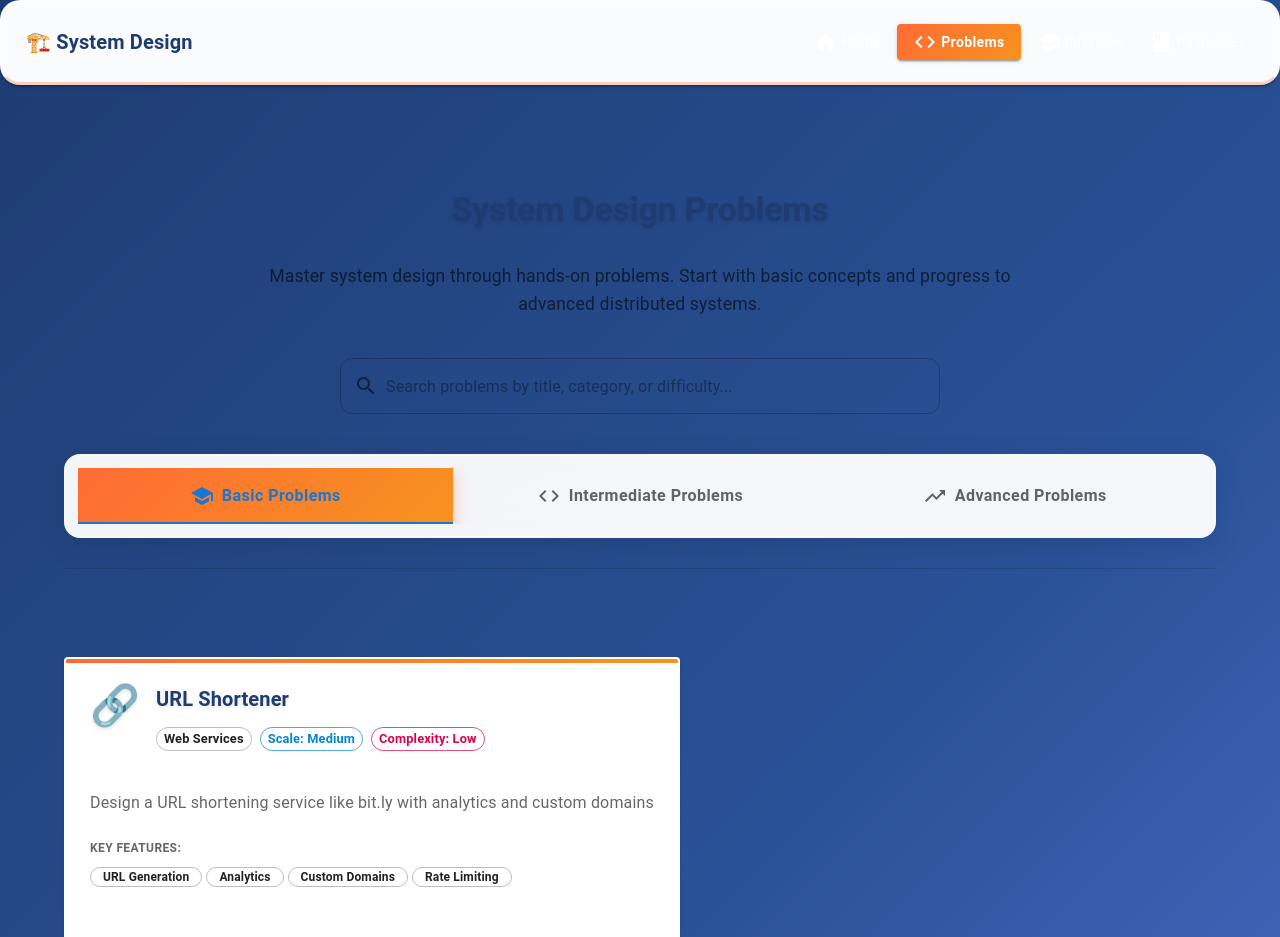
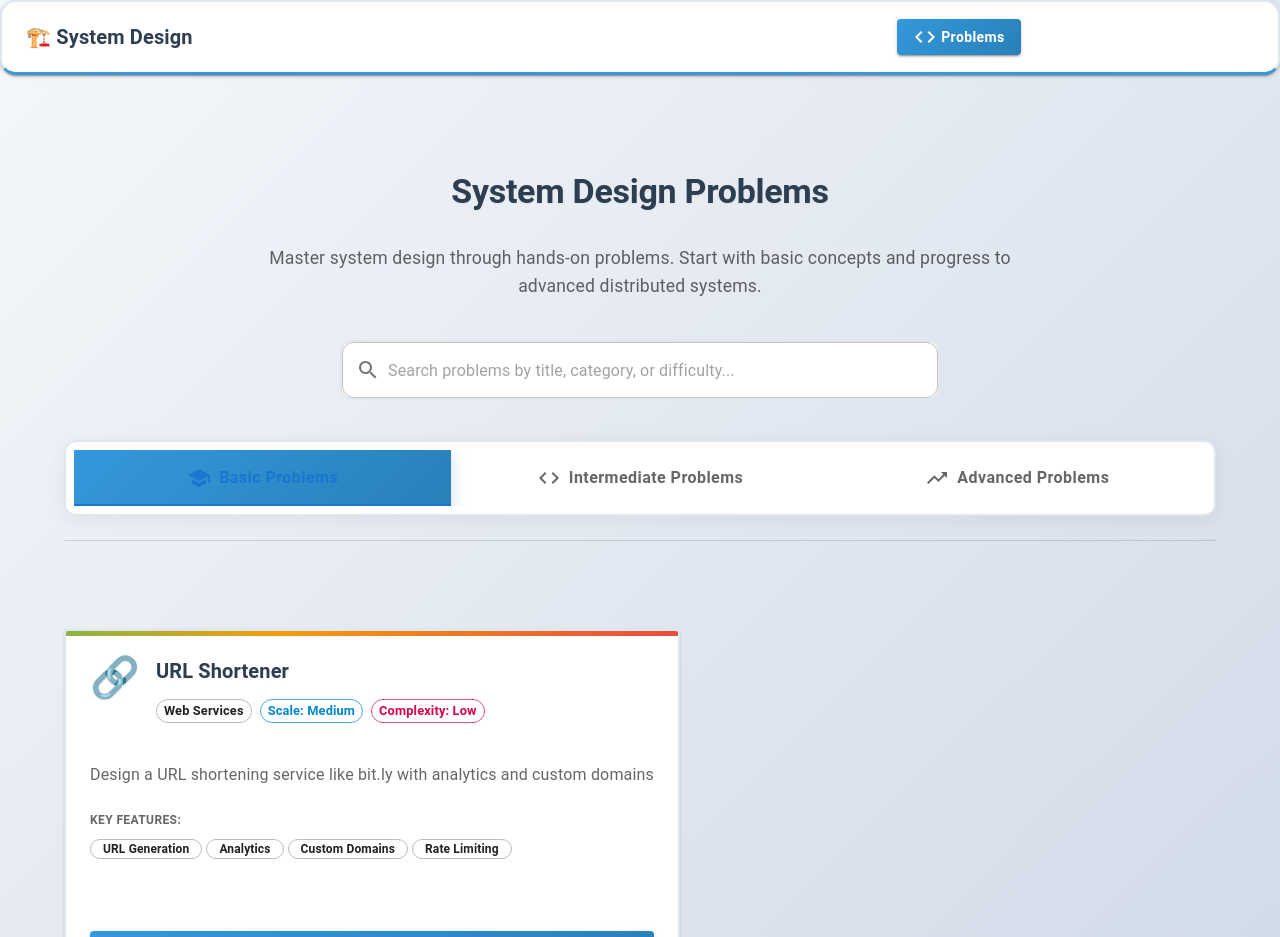
Before and after one commit to gourav8jain/system-design, a React (Create React App) app in the folder system-design-website/: page /problems in a window 1280 px wide. Shown: the top 937 px of the page. Built offline with nearby package versions, Linux system fonts and the light colour scheme; the HTML template or start-up script is replaced by a standard one.

Commit message:
🎨 Complete theme transformation - much better visibility, contrast, and professional appearance

```diff
--- a/system-design-website/src/index.css
+++ b/system-design-website/src/index.css
@@ -9,29 +9,29 @@ body {
   font-family: 'Roboto', 'Segoe UI', 'Oxygen', 'Ubuntu', 'Cantarell', 'Fira Sans', 'Droid Sans', 'Helvetica Neue', sans-serif;
   -webkit-font-smoothing: antialiased;
   -moz-osx-font-smoothing: grayscale;
-  background: linear-gradient(135deg, #1e3c72 0%, #2a5298 50%, #667eea 100%);
+  background: linear-gradient(135deg, #f5f7fa 0%, #c3cfe2 100%);
   min-height: 100vh;
   color: #2c3e50;
 }
 
 /* Custom Scrollbar */
 ::-webkit-scrollbar {
-  width: 10px;
+  width: 12px;
 }
 
 ::-webkit-scrollbar-track {
-  background: rgba(255, 255, 255, 0.2);
-  border-radius: 6px;
+  background: #e1e8ed;
+  border-radius: 8px;
 }
 
 ::-webkit-scrollbar-thumb {
-  background: linear-gradient(135deg, #667eea 0%, #764ba2 100%);
-  border-radius: 6px;
-  border: 2px solid rgba(255, 255, 255, 0.3);
+  background: linear-gradient(135deg, #3498db 0%, #2980b9 100%);
+  border-radius: 8px;
+  border: 2px solid #e1e8ed;
 }
 
 ::-webkit-scrollbar-thumb:hover {
-  background: linear-gradient(135deg, #5a6fd8 0%, #6a4190 100%);
+  background: linear-gradient(135deg, #2980b9 0%, #1f5f8b 100%);
 }
 
 /* Smooth Transitions */
@@ -41,7 +41,7 @@ body {
 
 /* Custom Focus Styles */
 *:focus {
-  outline: 3px solid #ff6b35;
+  outline: 3px solid #3498db;
   outline-offset: 3px;
 }
 
@@ -49,18 +49,17 @@ body {
 h1, h2, h3, h4, h5, h6 {
   font-weight: 700;
   line-height: 1.3;
-  color: #1e3c72;
-  text-shadow: 0 2px 4px rgba(0, 0, 0, 0.1);
+  color: #2c3e50;
+  text-shadow: 0 1px 2px rgba(0, 0, 0, 0.05);
 }
 
 /* Improved Card Styling */
 .MuiCard-root {
-  background: rgba(255, 255, 255, 0.98);
-  backdrop-filter: blur(15px);
-  border: 2px solid rgba(255, 255, 255, 0.3);
-  border-radius: 20px;
-  box-shadow: 0 12px 40px rgba(0, 0, 0, 0.15);
-  transition: all 0.4s cubic-bezier(0.4, 0, 0.2, 1);
+  background: #ffffff;
+  border: 2px solid #e1e8ed;
+  border-radius: 16px;
+  box-shadow: 0 8px 25px rgba(0, 0, 0, 0.08);
+  transition: all 0.3s cubic-bezier(0.4, 0, 0.2, 1);
   overflow: hidden;
   position: relative;
 }
@@ -71,10 +70,10 @@ h1, h2, h3, h4, h5, h6 {
   top: 0;
   left: 0;
   right: 0;
-  height: 4px;
-  background: linear-gradient(90deg, #ff6b35, #f7931e, #ff6b35);
+  height: 5px;
+  background: linear-gradient(90deg, #3498db, #2ecc71, #f39c12, #e74c3c);
   background-size: 200% 100%;
-  animation: gradient-shift 3s ease-in-out infinite;
+  animation: gradient-shift 4s ease-in-out infinite;
 }
 
 @keyframes gradient-shift {
@@ -83,19 +82,19 @@ h1, h2, h3, h4, h5, h6 {
 }
 
 .MuiCard-root:hover {
-  transform: translateY(-12px) scale(1.02);
-  box-shadow: 0 25px 60px rgba(0, 0, 0, 0.2);
-  border-color: #ff6b35;
+  transform: translateY(-8px);
+  box-shadow: 0 20px 40px rgba(0, 0, 0, 0.15);
+  border-color: #3498db;
 }
 
 /* Enhanced Button Styling */
 .MuiButton-root {
-  border-radius: 15px;
-  font-weight: 700;
+  border-radius: 12px;
+  font-weight: 600;
   text-transform: none;
-  padding: 14px 28px;
+  padding: 12px 24px;
   font-size: 1rem;
-  transition: all 0.4s cubic-bezier(0.4, 0, 0.2, 1);
+  transition: all 0.3s cubic-bezier(0.4, 0, 0.2, 1);
   position: relative;
   overflow: hidden;
 }
@@ -116,172 +115,167 @@ h1, h2, h3, h4, h5, h6 {
 }
 
 .MuiButton-contained {
-  background: linear-gradient(135deg, #ff6b35 0%, #f7931e 100%);
-  box-shadow: 0 6px 20px rgba(255, 107, 53, 0.4);
+  background: linear-gradient(135deg, #3498db 0%, #2980b9 100%);
+  box-shadow: 0 4px 15px rgba(52, 152, 219, 0.4);
   color: white;
   border: none;
 }
 
 .MuiButton-contained:hover {
-  background: linear-gradient(135deg, #e55a2b 0%, #e0851a 100%);
-  box-shadow: 0 10px 30px rgba(255, 107, 53, 0.6);
-  transform: translateY(-3px);
+  background: linear-gradient(135deg, #2980b9 0%, #1f5f8b 100%);
+  box-shadow: 0 8px 25px rgba(52, 152, 219, 0.6);
+  transform: translateY(-2px);
 }
 
 .MuiButton-outlined {
-  border: 3px solid #ff6b35;
-  color: #ff6b35;
-  background: rgba(255, 107, 53, 0.05);
+  border: 2px solid #3498db;
+  color: #3498db;
+  background: rgba(52, 152, 219, 0.05);
 }
 
 .MuiButton-outlined:hover {
-  background: rgba(255, 107, 53, 0.15);
-  border-color: #e55a2b;
-  transform: translateY(-3px);
-  box-shadow: 0 8px 25px rgba(255, 107, 53, 0.3);
+  background: rgba(52, 152, 219, 0.1);
+  border-color: #2980b9;
+  transform: translateY(-2px);
+  box-shadow: 0 6px 20px rgba(52, 152, 219, 0.2);
 }
 
 /* Enhanced Chip Styling */
 .MuiChip-root {
-  border-radius: 25px;
+  border-radius: 20px;
   font-weight: 600;
-  font-size: 0.9rem;
+  font-size: 0.85rem;
   transition: all 0.3s cubic-bezier(0.4, 0, 0.2, 1);
-  border: 2px solid;
+  border: 1px solid;
 }
 
 .MuiChip-outlined {
-  border-color: #667eea;
-  color: #667eea;
-  background: rgba(102, 126, 234, 0.1);
+  border-color: #3498db;
+  color: #3498db;
+  background: rgba(52, 152, 219, 0.1);
 }
 
 .MuiChip-outlined:hover {
-  background: rgba(102, 126, 234, 0.2);
-  border-color: #5a6fd8;
-  transform: scale(1.08);
-  box-shadow: 0 4px 15px rgba(102, 126, 234, 0.3);
+  background: rgba(52, 152, 219, 0.2);
+  border-color: #2980b9;
+  transform: scale(1.05);
+  box-shadow: 0 4px 15px rgba(52, 152, 219, 0.2);
 }
 
 .MuiChip-filled {
-  background: linear-gradient(135deg, #667eea 0%, #764ba2 100%);
+  background: linear-gradient(135deg, #3498db 0%, #2980b9 100%);
   color: white;
   border: none;
 }
 
 .MuiChip-filled:hover {
-  background: linear-gradient(135deg, #5a6fd8 0%, #6a4190 100%);
-  transform: scale(1.08);
+  background: linear-gradient(135deg, #2980b9 0%, #1f5f8b 100%);
+  transform: scale(1.05);
 }
 
 /* Enhanced Accordion Styling */
 .MuiAccordion-root {
-  background: rgba(255, 255, 255, 0.98);
-  backdrop-filter: blur(15px);
-  border-radius: 16px;
-  margin-bottom: 20px;
-  border: 2px solid rgba(255, 255, 255, 0.3);
-  box-shadow: 0 8px 30px rgba(0, 0, 0, 0.1);
+  background: #ffffff;
+  border-radius: 12px;
+  margin-bottom: 16px;
+  border: 2px solid #e1e8ed;
+  box-shadow: 0 4px 20px rgba(0, 0, 0, 0.06);
   overflow: hidden;
 }
 
 .MuiAccordion-root:hover {
-  box-shadow: 0 15px 40px rgba(0, 0, 0, 0.15);
-  border-color: rgba(255, 107, 53, 0.3);
+  box-shadow: 0 8px 25px rgba(0, 0, 0, 0.1);
+  border-color: rgba(52, 152, 219, 0.3);
 }
 
 .MuiAccordionSummary-root {
-  background: linear-gradient(135deg, rgba(102, 126, 234, 0.1) 0%, rgba(118, 75, 162, 0.1) 100%);
+  background: linear-gradient(135deg, rgba(52, 152, 219, 0.05) 0%, rgba(46, 204, 113, 0.05) 100%);
 }
 
 /* Enhanced Tab Styling */
 .MuiTabs-root {
-  background: rgba(255, 255, 255, 0.95);
-  backdrop-filter: blur(15px);
-  border-radius: 16px;
-  padding: 12px;
-  margin-bottom: 30px;
-  border: 2px solid rgba(255, 255, 255, 0.3);
-  box-shadow: 0 8px 30px rgba(0, 0, 0, 0.1);
+  background: #ffffff;
+  border-radius: 12px;
+  padding: 8px;
+  margin-bottom: 24px;
+  border: 2px solid #e1e8ed;
+  box-shadow: 0 4px 20px rgba(0, 0, 0, 0.06);
 }
 
 .MuiTab-root {
-  border-radius: 12px;
-  margin: 0 6px;
-  font-weight: 700;
-  font-size: 1rem;
+  border-radius: 10px;
+  margin: 0 4px;
+  font-weight: 600;
+  font-size: 0.95rem;
   transition: all 0.3s cubic-bezier(0.4, 0, 0.2, 1);
-  min-height: 48px;
+  min-height: 44px;
+  color: #7f8c8d;
 }
 
 .MuiTab-root.Mui-selected {
-  background: linear-gradient(135deg, #ff6b35 0%, #f7931e 100%);
+  background: linear-gradient(135deg, #3498db 0%, #2980b9 100%);
   color: white;
-  box-shadow: 0 4px 15px rgba(255, 107, 53, 0.4);
+  box-shadow: 0 4px 15px rgba(52, 152, 219, 0.3);
 }
 
 .MuiTab-root:hover:not(.Mui-selected) {
-  background: rgba(255, 107, 53, 0.1);
-  color: #ff6b35;
+  background: rgba(52, 152, 219, 0.1);
+  color: #3498db;
 }
 
 /* Enhanced Paper Styling */
 .MuiPaper-root {
-  background: rgba(255, 255, 255, 0.98);
-  backdrop-filter: blur(15px);
-  border-radius: 20px;
-  border: 2px solid rgba(255, 255, 255, 0.3);
-  box-shadow: 0 8px 30px rgba(0, 0, 0, 0.1);
+  background: #ffffff;
+  border-radius: 16px;
+  border: 2px solid #e1e8ed;
+  box-shadow: 0 4px 20px rgba(0, 0, 0, 0.06);
 }
 
 /* Enhanced List Styling */
 .MuiList-root {
-  background: rgba(255, 255, 255, 0.98);
-  backdrop-filter: blur(15px);
-  border-radius: 16px;
-  border: 2px solid rgba(255, 255, 255, 0.3);
+  background: #ffffff;
+  border-radius: 12px;
+  border: 2px solid #e1e8ed;
   overflow: hidden;
 }
 
 .MuiListItem-root {
-  border-bottom: 1px solid rgba(102, 126, 234, 0.1);
+  border-bottom: 1px solid #ecf0f1;
   transition: all 0.3s ease;
 }
 
 .MuiListItem-root:hover {
-  background: rgba(102, 126, 234, 0.05);
-  transform: translateX(8px);
+  background: rgba(52, 152, 219, 0.05);
+  transform: translateX(4px);
 }
 
 /* Enhanced Navigation Styling */
 .MuiAppBar-root {
-  background: rgba(255, 255, 255, 0.98) !important;
-  backdrop-filter: blur(25px);
-  border-bottom: 3px solid rgba(255, 107, 53, 0.3);
-  box-shadow: 0 8px 30px rgba(0, 0, 0, 0.15);
+  background: #ffffff !important;
+  border-bottom: 3px solid #3498db;
+  box-shadow: 0 4px 20px rgba(0, 0, 0, 0.1);
 }
 
 .MuiToolbar-root {
-  min-height: 80px !important;
+  min-height: 70px !important;
 }
 
 .MuiTypography-root.MuiTypography-h6 {
-  color: #1e3c72;
+  color: #2c3e50;
   font-weight: 700;
 }
 
 /* Enhanced Drawer Styling */
 .MuiDrawer-paper {
-  background: rgba(255, 255, 255, 0.98) !important;
-  backdrop-filter: blur(25px);
-  border-right: 3px solid rgba(255, 107, 53, 0.3);
-  width: 300px;
-  box-shadow: 8px 0 30px rgba(0, 0, 0, 0.15);
+  background: #ffffff !important;
+  border-right: 3px solid #3498db;
+  width: 280px;
+  box-shadow: 4px 0 20px rgba(0, 0, 0, 0.1);
 }
 
 /* Enhanced Container Styling */
 .MuiContainer-root {
-  padding: 32px 20px;
+  padding: 24px 16px;
 }
 
 /* Consistent Card Heights */
@@ -295,12 +289,12 @@ h1, h2, h3, h4, h5, h6 {
   flex-grow: 1;
   display: flex;
   flex-direction: column;
-  padding: 24px;
+  padding: 20px;
 }
 
 .consistent-card .MuiCardActions-root {
   margin-top: auto;
-  padding: 0 24px 24px;
+  padding: 0 20px 20px;
 }
 
 /* Enhanced Grid Spacing */
@@ -309,37 +303,41 @@ h1, h2, h3, h4, h5, h6 {
 }
 
 .MuiGrid-item {
-  padding: 20px !important;
+  padding: 16px !important;
 }
 
 /* Beautiful Gradient Backgrounds */
 .gradient-bg-primary {
-  background: linear-gradient(135deg, #ff6b35 0%, #f7931e 100%);
+  background: linear-gradient(135deg, #3498db 0%, #2980b9 100%);
 }
 
 .gradient-bg-secondary {
-  background: linear-gradient(135deg, #667eea 0%, #764ba2 100%);
+  background: linear-gradient(135deg, #2ecc71 0%, #27ae60 100%);
 }
 
 .gradient-bg-success {
-  background: linear-gradient(135deg, #4facfe 0%, #00f2fe 100%);
+  background: linear-gradient(135deg, #2ecc71 0%, #27ae60 100%);
 }
 
 .gradient-bg-warning {
-  background: linear-gradient(135deg, #43e97b 0%, #38f9d7 100%);
+  background: linear-gradient(135deg, #f39c12 0%, #e67e22 100%);
 }
 
 .gradient-bg-info {
-  background: linear-gradient(135deg, #fa709a 0%, #fee140 100%);
+  background: linear-gradient(135deg, #3498db 0%, #2980b9 100%);
 }
 
-.gradient-bg-dark {
-  background: linear-gradient(135deg, #1e3c72 0%, #2a5298 100%);
+.gradient-bg-danger {
+  background: linear-gradient(135deg, #e74c3c 0%, #c0392b 100%);
+}
+
+.gradient-bg-light {
+  background: linear-gradient(135deg, #ecf0f1 0%, #bdc3c7 100%);
 }
 
 /* Enhanced Text Colors */
 .text-gradient-primary {
-  background: linear-gradient(135deg, #ff6b35 0%, #f7931e 100%);
+  background: linear-gradient(135deg, #3498db 0%, #2980b9 100%);
   -webkit-background-clip: text;
   -webkit-text-fill-color: transparent;
   background-clip: text;
@@ -347,15 +345,23 @@ h1, h2, h3, h4, h5, h6 {
 }
 
 .text-gradient-secondary {
-  background: linear-gradient(135deg, #667eea 0%, #764ba2 100%);
+  background: linear-gradient(135deg, #2ecc71 0%, #27ae60 100%);
   -webkit-background-clip: text;
   -webkit-text-fill-color: transparent;
   background-clip: text;
   font-weight: 700;
 }
 
-.text-gradient-dark {
-  background: linear-gradient(135deg, #1e3c72 0%, #2a5298 100%);
+.text-gradient-warning {
+  background: linear-gradient(135deg, #f39c12 0%, #e67e22 100%);
+  -webkit-background-clip: text;
+  -webkit-text-fill-color: transparent;
+  background-clip: text;
+  font-weight: 700;
+}
+
+.text-gradient-danger {
+  background: linear-gradient(135deg, #e74c3c 0%, #c0392b 100%);
   -webkit-background-clip: text;
   -webkit-text-fill-color: transparent;
   background-clip: text;
@@ -364,62 +370,62 @@ h1, h2, h3, h4, h5, h6 {
 
 /* Enhanced Shadows */
 .shadow-soft {
-  box-shadow: 0 8px 30px rgba(0, 0, 0, 0.1);
+  box-shadow: 0 4px 20px rgba(0, 0, 0, 0.08);
 }
 
 .shadow-medium {
+  box-shadow: 0 8px 25px rgba(0, 0, 0, 0.12);
+}
+
+.shadow-strong {
   box-shadow: 0 15px 40px rgba(0, 0, 0, 0.15);
 }
 
-.shadow-strong {
-  box-shadow: 0 25px 60px rgba(0, 0, 0, 0.2);
-}
-
 .shadow-glow {
-  box-shadow: 0 0 30px rgba(255, 107, 53, 0.3);
+  box-shadow: 0 0 25px rgba(52, 152, 219, 0.3);
 }
 
 /* Enhanced Borders */
 .border-gradient {
   border: 3px solid;
-  border-image: linear-gradient(135deg, #ff6b35, #f7931e, #ff6b35) 1;
+  border-image: linear-gradient(135deg, #3498db, #2ecc71, #f39c12, #e74c3c) 1;
 }
 
 .border-glow {
-  border: 2px solid #ff6b35;
-  box-shadow: 0 0 20px rgba(255, 107, 53, 0.4);
+  border: 2px solid #3498db;
+  box-shadow: 0 0 15px rgba(52, 152, 219, 0.3);
 }
 
 /* Enhanced Hover Effects */
 .hover-lift {
-  transition: transform 0.4s cubic-bezier(0.4, 0, 0.2, 1);
+  transition: transform 0.3s cubic-bezier(0.4, 0, 0.2, 1);
 }
 
 .hover-lift:hover {
-  transform: translateY(-12px);
+  transform: translateY(-8px);
 }
 
 .hover-scale {
-  transition: transform 0.4s cubic-bezier(0.4, 0, 0.2, 1);
+  transition: transform 0.3s cubic-bezier(0.4, 0, 0.2, 1);
 }
 
 .hover-scale:hover {
-  transform: scale(1.05);
+  transform: scale(1.03);
 }
 
 .hover-glow:hover {
-  box-shadow: 0 0 30px rgba(255, 107, 53, 0.4);
+  box-shadow: 0 0 25px rgba(52, 152, 219, 0.4);
 }
 
 /* Enhanced Focus States */
 .focus-ring:focus {
   outline: none;
-  box-shadow: 0 0 0 4px rgba(255, 107, 53, 0.4);
+  box-shadow: 0 0 0 3px rgba(52, 152, 219, 0.3);
 }
 
 /* Enhanced Loading States */
 .loading-shimmer {
-  background: linear-gradient(90deg, #f0f0f0 25%, #e0e0e0 50%, #f0f0f0 75%);
+  background: linear-gradient(90deg, #f8f9fa 25%, #e9ecef 50%, #f8f9fa 75%);
   background-size: 200% 100%;
   animation: shimmer 2s infinite;
 }
@@ -445,7 +451,7 @@ h1, h2, h3, h4, h5, h6 {
   left: -2px;
   right: -2px;
   bottom: -2px;
-  background: linear-gradient(45deg, #ff6b35, #f7931e, #667eea, #764ba2, #ff6b35);
+  background: linear-gradient(45deg, #3498db, #2ecc71, #f39c12, #e74c3c, #3498db);
   background-size: 400% 400%;
   border-radius: inherit;
   z-index: -1;
@@ -469,6 +475,7 @@ h1, h2, h3, h4, h5, h6 {
   font-weight: 800;
   line-height: 1.2;
   margin-bottom: 1.5rem;
+  color: #2c3e50;
 }
 
 .section-title {
@@ -476,6 +483,7 @@ h1, h2, h3, h4, h5, h6 {
   font-weight: 700;
   line-height: 1.3;
   margin-bottom: 1rem;
+  color: #2c3e50;
 }
 
 .card-title {
@@ -483,27 +491,28 @@ h1, h2, h3, h4, h5, h6 {
   font-weight: 600;
   line-height: 1.4;
   margin-bottom: 0.75rem;
+  color: #2c3e50;
 }
 
 /* Enhanced Spacing */
 .section-spacing {
-  padding: 4rem 0;
+  padding: 3rem 0;
 }
 
 .card-spacing {
-  margin-bottom: 2rem;
+  margin-bottom: 1.5rem;
 }
 
 /* Enhanced Responsiveness */
 @media (max-width: 600px) {
   .MuiCard-root {
-    border-radius: 16px;
+    border-radius: 12px;
     margin: 0 8px;
   }
 
   .MuiButton-root {
-    padding: 12px 24px;
-    font-size: 0.95rem;
+    padding: 10px 20px;
+    font-size: 0.9rem;
   }
 
   .MuiChip-root {
@@ -511,7 +520,7 @@ h1, h2, h3, h4, h5, h6 {
   }
 
   .MuiContainer-root {
-    padding: 20px 16px;
+    padding: 16px 12px;
   }
 
   .section-spacing {
@@ -525,6 +534,87 @@ h1, h2, h3, h4, h5, h6 {
   }
 
   .MuiGrid-item {
-    padding: 24px !important;
+    padding: 20px !important;
   }
 }
+
+/* Enhanced Search Bar */
+.MuiTextField-root .MuiOutlinedInput-root {
+  background: #ffffff;
+  border-radius: 12px;
+  border: 2px solid #e1e8ed;
+  transition: all 0.3s ease;
+}
+
+.MuiTextField-root .MuiOutlinedInput-root:hover {
+  border-color: #bdc3c7;
+}
+
+.MuiTextField-root .MuiOutlinedInput-root.Mui-focused {
+  border-color: #3498db;
+  box-shadow: 0 0 0 3px rgba(52, 152, 219, 0.1);
+}
+
+/* Enhanced Problem Cards */
+.problem-card {
+  background: #ffffff;
+  border: 2px solid #e1e8ed;
+  border-radius: 16px;
+  transition: all 0.3s ease;
+  height: 100%;
+  display: flex;
+  flex-direction: column;
+}
+
+.problem-card:hover {
+  transform: translateY(-6px);
+  box-shadow: 0 15px 35px rgba(0, 0, 0, 0.1);
+  border-color: #3498db;
+}
+
+.problem-card .MuiCardContent-root {
+  flex-grow: 1;
+  padding: 20px;
+}
+
+.problem-card .MuiCardActions-root {
+  padding: 0 20px 20px;
+  margin-top: auto;
+}
+
+/* Enhanced Difficulty Indicators */
+.difficulty-basic {
+  background: linear-gradient(135deg, #2ecc71 0%, #27ae60 100%);
+  color: white;
+}
+
+.difficulty-intermediate {
+  background: linear-gradient(135deg, #f39c12 0%, #e67e22 100%);
+  color: white;
+}
+
+.difficulty-advanced {
+  background: linear-gradient(135deg, #e74c3c 0%, #c0392b 100%);
+  color: white;
+}
+
+/* Enhanced Category Tags */
+.category-web {
+  background: linear-gradient(135deg, #3498db 0%, #2980b9 100%);
+  color: white;
+}
+
+.category-mobile {
+  background: linear-gradient(135deg, #9b59b6 0%, #8e44ad 100%);
+  color: white;
+}
+
+.category-data {
+  background: linear-gradient(135deg, #2ecc71 0%, #27ae60 100%);
+  color: white;
+}
+
+.category-ai {
+  background: linear-gradient(135deg, #e74c3c 0%, #c0392b 100%);
+  color: white;
+}
```
